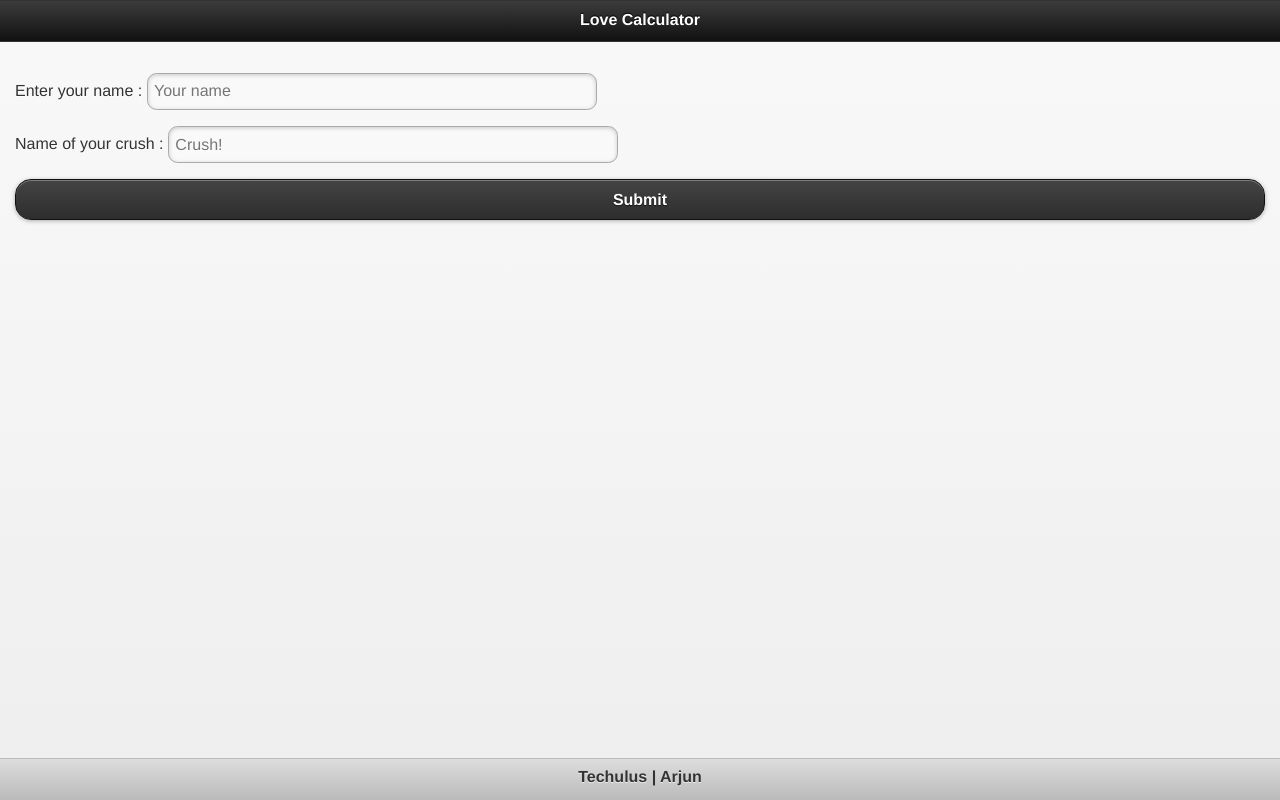
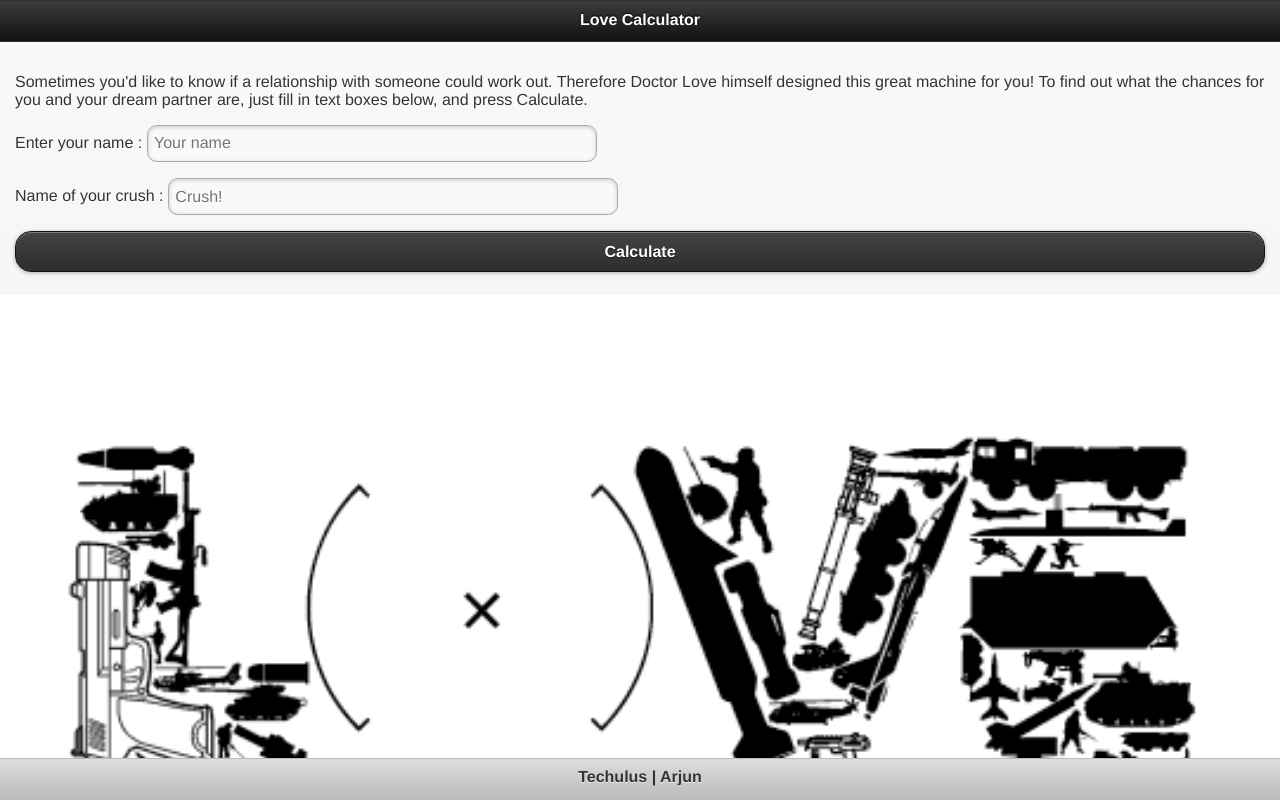
Before and after one commit to arjunkomath/PhoneGap-Apps, a plain HTML site: page Love Calculator/index.html in a window 1280 px wide. Shown: the top 800 px of the page. Drawn offline with Linux system fonts and the light colour scheme.

Commit message:
Added Description.

```diff
--- a/Love Calculator/index.html
+++ b/Love Calculator/index.html
@@ -55,7 +55,7 @@
     </script>
 
             <script>
-function gObj(B){var A;if(document.all){if(typeof B=="string"){return document.all(B)}else{return B.style}}if(document.getElementById){if(typeof B=="string"){return document.getElementById(B)}else{return B.style}}return null}function showquickmsg(B,A){if(A){B="<font color=red>"+B+"</font>"}gObj("coutput").innerHTML=B}function trimAll(A){while(A.substring(0,1)==" "){A=A.substring(1,A.length)}while(A.substring(A.length-1,A.length)==" "){A=A.substring(0,A.length-1)}return A}function getNum(A){outputNum=0;for(i=0;i<A.length;i++){outputNum+=A.charCodeAt(i)}return outputNum}function calc(){cnameone=trimAll(gObj("cnameone").value);cnametwo=trimAll(gObj("cnametwo").value);if(cnameone.length<1){showquickmsg("Please provide name one!",true);return }else{if(cnametwo.length<1){showquickmsg("Please provide name two!",true);return }}cnameone=cnameone.toLowerCase();cnametwo=cnametwo.toLowerCase();totalNum=getNum(cnameone)*getNum(cnametwo);finalScore=totalNum%100; showAlert(finalScore); vibrate();};
+function gObj(B){var A;if(document.all){if(typeof B=="string"){return document.all(B)}else{return B.style}}if(document.getElementById){if(typeof B=="string"){return document.getElementById(B)}else{return B.style}}return null}function showquickmsg(B,A){if(A){B="<font color=red>"+B+"</font>"}gObj("coutput").innerHTML=B}function trimAll(A){while(A.substring(0,1)==" "){A=A.substring(1,A.length)}while(A.substring(A.length-1,A.length)==" "){A=A.substring(0,A.length-1)}return A}function getNum(A){outputNum=0;for(i=0;i<A.length;i++){outputNum+=A.charCodeAt(i)}return outputNum}function calc(){cnameone=trimAll(gObj("cnameone").value);cnametwo=trimAll(gObj("cnametwo").value);if(cnameone.length<1){showquickmsg("Please provide name one!",true);return }else{if(cnametwo.length<1){showquickmsg("Please provide name two!",true);return }}cnameone=cnameone.toLowerCase();cnametwo=cnametwo.toLowerCase();totalNum=getNum(cnameone)*getNum(cnametwo); finalScore=(totalNum%100); showAlert(finalScore); vibrate();};
 </script>
 
     </head>
@@ -68,6 +68,9 @@ function gObj(B){var A;if(document.all){if(typeof B=="string"){return document.a
                 </h3>
             </div>
             <div data-role="content">
+
+            <p>Sometimes you'd like to know if a relationship with someone could work out. Therefore Doctor Love himself designed this great machine for you! To find out what the chances for you and your dream partner are, just fill in text boxes below, and press Calculate.</p>
+
                 <div data-role="fieldcontain">
                     <fieldset data-role="controlgroup">
                         <label for="name">
@@ -76,6 +79,7 @@ function gObj(B){var A;if(document.all){if(typeof B=="string"){return document.a
                         <input name="cnameone" id="cnameone" placeholder="Your name" value="" type="text" />
                     </fieldset>
                 </div>
+
                 <div data-role="fieldcontain">
                     <fieldset data-role="controlgroup">
                         <label for="cname">
@@ -84,10 +88,13 @@ function gObj(B){var A;if(document.all){if(typeof B=="string"){return document.a
                         <input name="cnametwo" id="cnametwo" placeholder="Crush!" value="" type="text" />
                     </fieldset>
                 </div>
-                <input type="submit" data-theme="a" value="Submit" onclick="calc();" />
+
+                <input type="submit" data-theme="a" value="Calculate" onclick="calc();" />
             </div>
 
             <div id="coutput"></div></td>
+
+            <img alt="" width="100%" src="love.png">
 
             <div data-theme="d" data-role="footer" data-position="fixed">
                 <h3>
```
Also changed, not shown: Love Calculator/love.png (added), 1 other file.
